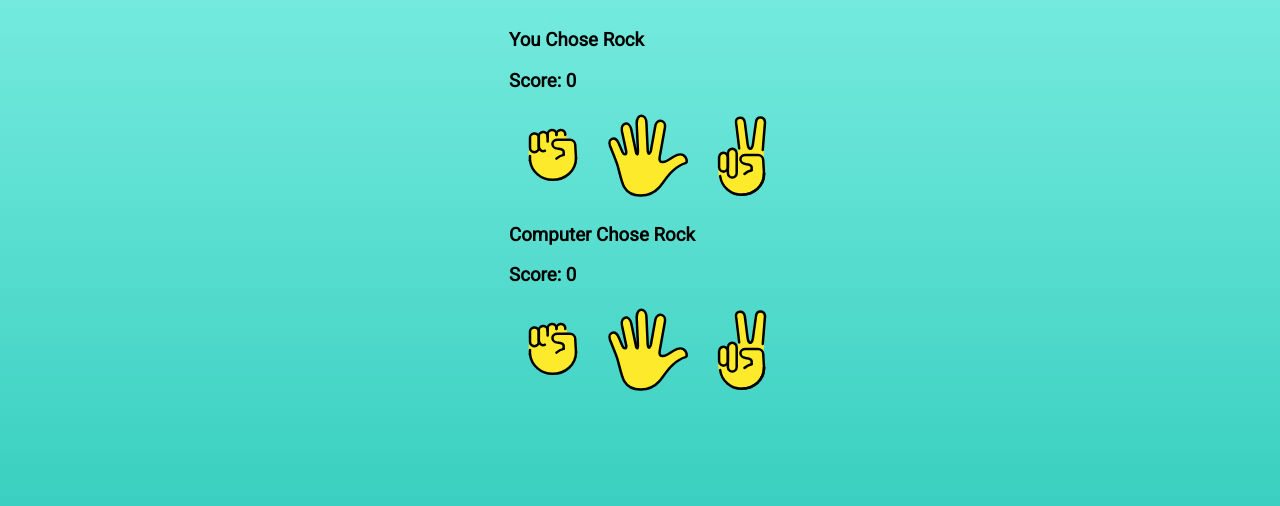
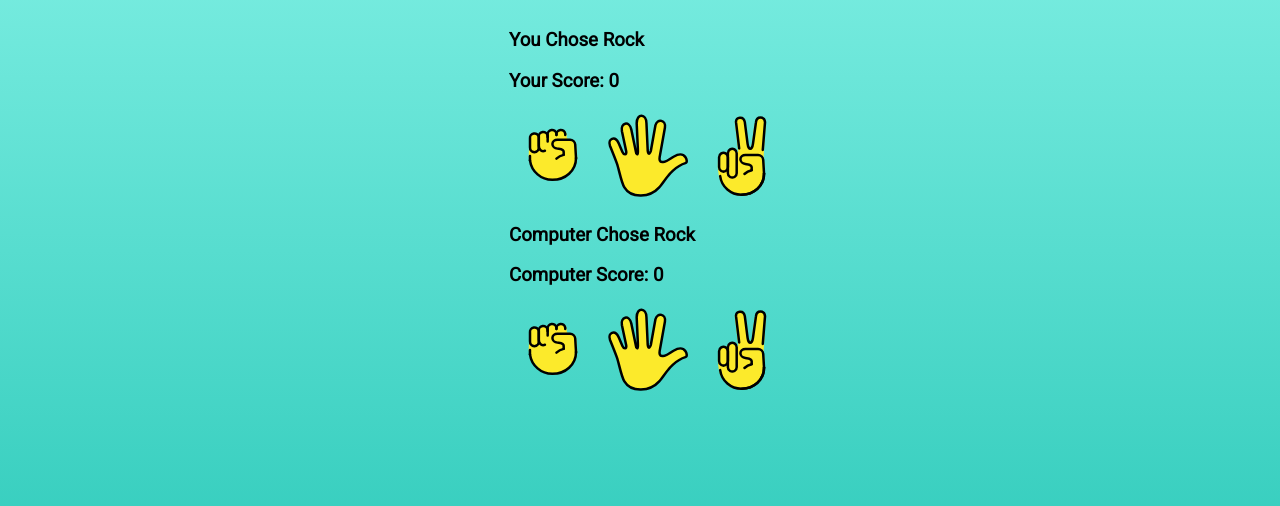
Before and after one commit to jamesg8025/rock-paper-scissors, a plain HTML site: page index.html in a window 1280 px wide. Both pictures are taken after a click on the picture 554 px from the left and 321 px from the top of the page. Shown: the part 244-750 px from the top of the page. Drawn offline with Linux system fonts and the light colour scheme.

Commit message:
Edit score text in html and js

```diff
--- a/index.html
+++ b/index.html
@@ -23,7 +23,7 @@
 
     <div class="playerSection">
         <h3 class="playerSelection"></h3>
-        <h3 class="playerScore">Score: 0</h3>
+        <h3 class="playerScore">Your Score: 0</h3>
         <div class="playerImgs">
             <img src="./images/rock.svg" alt="Rock" class="pImg" id="rock">
             <img src="./images/paper.svg" alt="Paper" class="pImg" id="paper">
@@ -33,7 +33,7 @@
 
     <div class="computerSection">
         <h3 class="computerSelection"></h3>
-        <h3 class="computerScore">Score: 0</h3>
+        <h3 class="computerScore">Computer Score: 0</h3>
         <div class="computerImgs">
             <img src="./images/rock.svg" alt="Rock" class="rock">
             <img src="./images/paper.svg" alt="Paper" class="paper">
--- a/scripts.js
+++ b/scripts.js
@@ -5,8 +5,8 @@ let winners = [];
 // reset values
 function resetGame() {
     winners = [];
-    document.querySelector('.playerScore').textContent = 'Score: 0';
-    document.querySelector('.computerScore').textContent = 'Score: 0';
+    document.querySelector('.playerScore').textContent = 'Your Score: 0';
+    document.querySelector('.computerScore').textContent = 'Computer Score: 0';
     document.querySelector('.draws').textContent = 'Draws: 0';
     document.querySelector('.winner').textContent = '';
     document.querySelector('.playerSelection').textContent = '';
@@ -85,8 +85,8 @@ function tallyWins() {
     const pWinCount = winners.filter((item) => item == 'Player').length;
     const cWinCount = winners.filter((item) => item == 'Computer').length;
     const draws = winners.filter((item) => item == 'Draw').length;
-    document.querySelector('.playerScore').textContent = `Score: ${pWinCount}`;
-    document.querySelector('.computerScore').textContent = `Score: ${cWinCount}`;
+    document.querySelector('.playerScore').textContent = `Your Score: ${pWinCount}`;
+    document.querySelector('.computerScore').textContent = `Computer Score: ${cWinCount}`;
     document.querySelector('.draws').textContent = `Draws: ${draws}`;
 }
 
```
